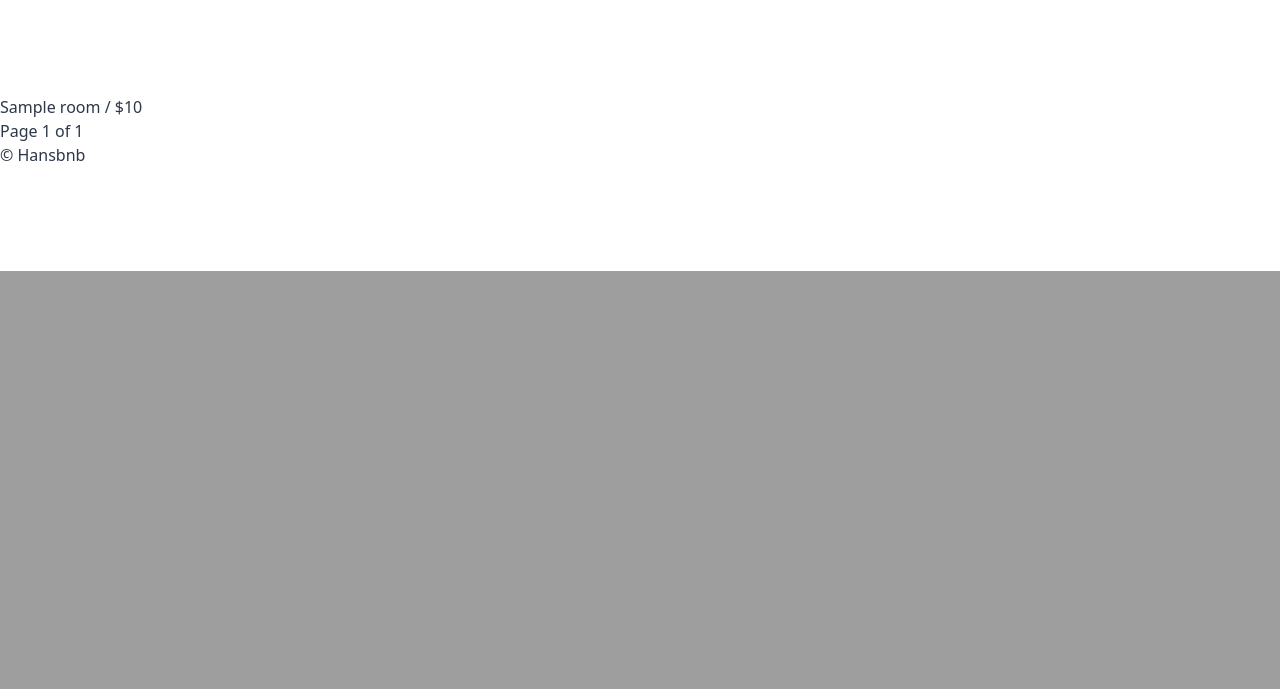
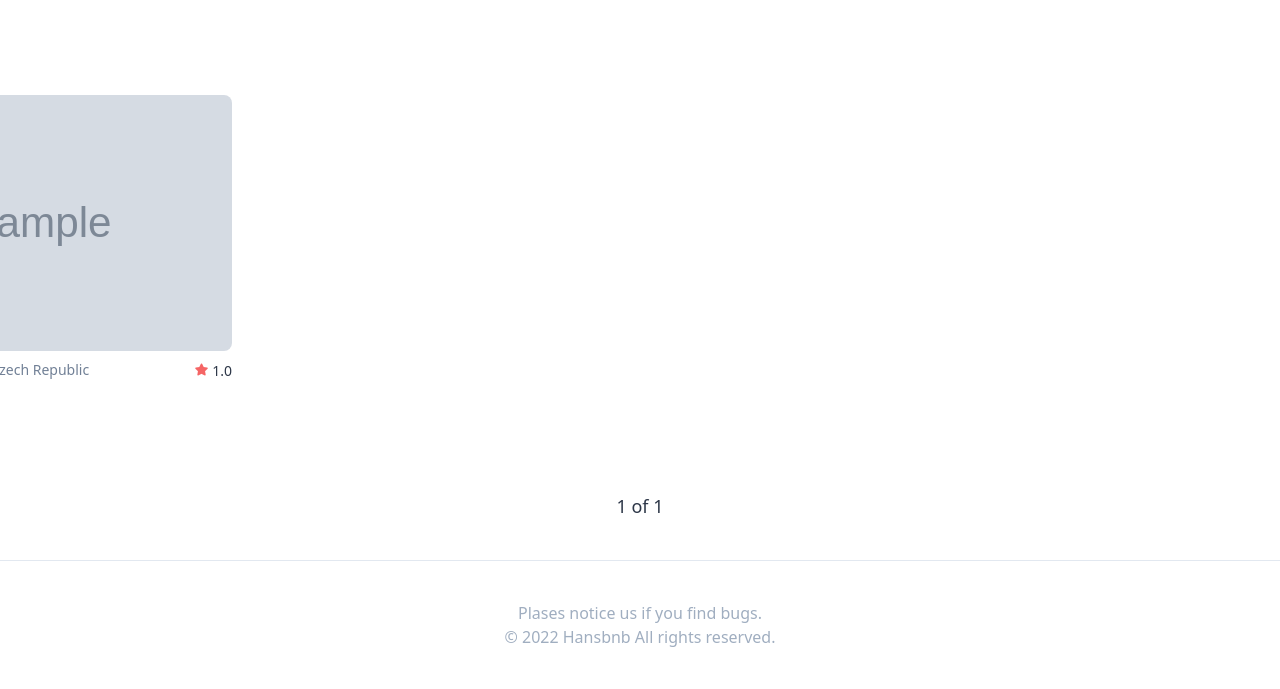
Before and after one commit to kimhan1113/airbnb-clone, a Django app: page / in a window 1280 px wide; the page is wider, and only the part inside the window is pictured. Shown: the part 529-1218 px from the top of that part. Before the commit the page ends 800 px from the top of that part, so only its background shows below. Run offline with Django 3.2, Linux system fonts and the light colour scheme; tables that the repository leaves empty hold one stand-in row (values such as "Sample post"); grey boxes marked "Sample" are stand-in pictures; style sheets or scripts are compiled from the project's sources; some libraries are stand-ins or nearby versions.

Commit message:
footer, social login

```diff
--- a/rooms/models.py
+++ b/rooms/models.py
@@ -89,8 +89,13 @@ class Room(TimeStampedModel):
 
             for review in all_reviews:
                 all_ratings += review.rating_average()
-            return round(all_ratings / len(all_reviews))
+            return round(all_ratings / len(all_reviews), 2)
 
         return 0
+
+    def first_photo(self):
+        photo, = self.photos.all()[:1]
+        return photo.file.url
+
             # all_ratings.append()
             # print()
--- a/rooms/views.py
+++ b/rooms/views.py
@@ -36,7 +36,7 @@ class HomeView(ListView):
     """ HomeView Definition """
 
     model = models.Room
-    paginate_by = 10
+    paginate_by = 12
     paginate_orphans = 5
     ordering = "created_at"
     context_object_name = "rooms"
--- a/templates/base.html
+++ b/templates/base.html
@@ -5,10 +5,11 @@
     <meta charset="UTF-8" />
     <meta name="viewport" content="width=device-width, initial-scale=1.0" />
     <meta http-equiv="X-UA-Compatible" content="ie=edge" />
+    <link rel="stylesheet" href="https://use.fontawesome.com/releases/v5.11.2/css/all.css">
     <link rel="stylesheet" href="{% static 'css/styles.css' %}">
     <title>{% block page_title %}{% endblock page_title %}| Nbnb</title>
   </head>
-  <body class="text-gray-800 mt-24">
+  <body class="text-gray-800 mt-24 font-light">
     <header class="container max-w-full inset-0 flex items-center justify-between px-6 h-20 border-b border-gray-400 fixed bg-white">
       <div class="flex items-center w-1/3">
         <a href="{% url "core:home" %}" class="mr-6">
--- a/templates/partials/footer.html
+++ b/templates/partials/footer.html
@@ -1,3 +1,6 @@
-<footer>
-    &copy; Hansbnb
+<footer class="container mx-auto text-center py-10 border-t font-medium text-gray-500 flex flex-col">
+    <span>
+        Plases notice us if you find bugs.
+    </span>
+    <span>&copy; 2022 Hansbnb All rights reserved.</span>
 </footer>
--- /dev/null
+++ b/templates/partials/room_card.html
@@ -0,0 +1,18 @@
+<div class="w-1/4 mb-10 px-2 overflow-hidden">
+    <a href="{% url 'rooms:detail' room.pk %}">
+        <div class="w-full h-64 bg-cover bg-center rounded-lg mb-2 " style="background-image: url({{room.first_photo}});"></div>
+        <div class="flex justify-between mb-2 truncate">
+            <div class="w-4/5 overflow-hidden flex">
+                {% if room.host.superhost %}
+                    <span class="mr-2 uppercase font-medium text-xs border border-black text-black rounded py-px px-1">Superhost</span>
+                {% endif %}
+                <span class="text-sm text-gray-600 block truncate">{{room.city}}, {{room.country.name}}</span>
+            </div>
+            <span class="text-sm flex items-center">
+                <i class="fas fa-star text-red-500 text-xs mr-1"></i> {{room.total_rating}}
+            </span>
+
+        </div>
+        <span class="text-black w-11/12 block truncate">{{room.name}}</span>
+    </a>
+</div>
--- a/templates/rooms/room_list.html
+++ b/templates/rooms/room_list.html
@@ -7,31 +7,34 @@
 
 {% block content %}
 
-    <div class="container rounded-xl mx-auto bg-gray-800  h-50vh mt-32 mb-24 bg-cover bg-center" style="background-image:url(https://images.unsplash.com/photo-1536315238512-4c8cebdaaf93?ixlib=rb-1.2.1&ixid=eyJhcHBfaWQiOjEyMDd9&auto=format&fit=crop)">
+    <div class="container mx-auto pb-10">
+
+        <div class="rounded-xl bg-gray-800  -mx-40  h-50vh mt-32 mb-24 bg-cover bg-center" style="background-image:url(https://images.unsplash.com/photo-1536315238512-4c8cebdaaf93?ixlib=rb-1.2.1&ixid=eyJhcHBfaWQiOjEyMDd9&auto=format&fit=crop)"></div>
+
+        <div class="flex flex-wrap -mx-40 mb-10">
+        {% for room in rooms  %}
+            {% include 'partials/room_card.html' with room=room %}
+        {% endfor %}
+        </div>
+
+        <div class="flex items-center justify-center mx-auto container">
+            {% if page_obj.has_previous %}
+                <a href="?page={{page_obj.previous_page_number}}" class="text-teal-500">
+                    <i class="fas fa-arrow-left fa-lg"></i>
+                </a>
+            {% endif %}
+
+            <span class="mx-3 font-medium text-lg">{{page_obj.number}} of {{page_obj.paginator.num_pages}}</span>
+
+            {% if page_obj.has_next  %}
+                <a href="?page={{page_obj.next_page_number}}" class="text-teal-500">
+                    <i class="fas fa-arrow-right fa-lg"></i>
+                </a>
+            {% endif %}
+        </div>
 
     </div>
 
-    {% for room in rooms  %}
-        <h3>
-            <a href="{% url 'rooms:detail' room.pk %}">
-                {{room.name}} / ${{room.price}}
-            </a>
-        </h3>
-    {% endfor %}
-
-    <h5>
-    {% if page_obj.has_previous %}
-        <a href="?page={{page_obj.previous_page_number}}">Previous</a>
-    {% endif %}
-
-    Page {{page_obj.number}} of {{page_obj.paginator.num_pages}}
-
-    {% if page_obj.has_next  %}
-        <a href="?page={{page_obj.next_page_number}}">Next</a>
-    {% endif %}
-
-
-    </h5>
 
 
 {% endblock content %}
```
Also changed, not shown: templates/partials/social_login.html (+7 -5 lines), templates/users/login.html (+8 -6 lines).
